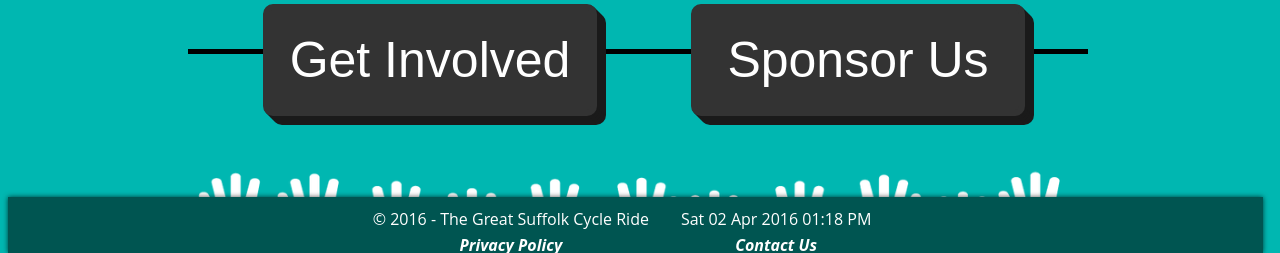
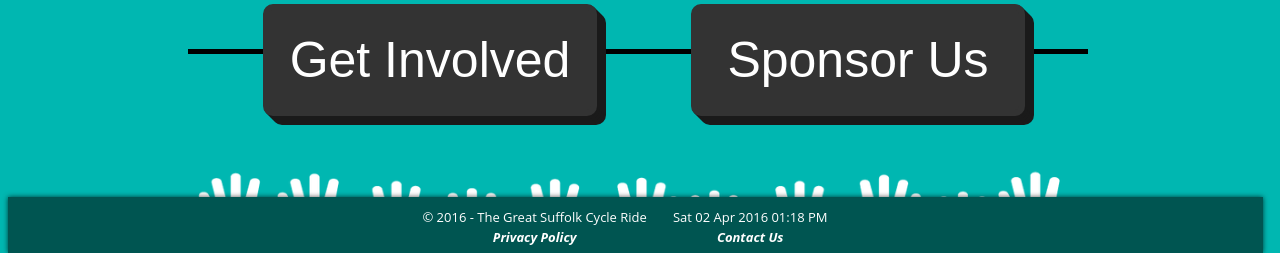
Before and after one commit to TonyFlury/SuffolkCycleDjango, a Django app: template SuffolkCycleRide/templates/SuffolkCycleRide/pages/home.html in a window 1280 px wide. Shown: the part 547-800 px from the top of the page. Run offline with Django 3.2, Linux system fonts and the light colour scheme; the template is opened without the code that fills it, so the values that code supplies are empty; parts of the project's set-up code (start-up, migrations or seed data) failed here and were passed over.

```diff
--- a/SuffolkCycleRide/static/SuffolkCycleRide/css/home.css
+++ b/SuffolkCycleRide/static/SuffolkCycleRide/css/home.css
@@ -124,6 +124,11 @@ h4:not(.normal) {
 }
 
 @media only screen and (min-width: 900px) {
+
+    table#footer-table {
+        font-size: small ;
+    }
+
     div.home-icon {
         position:absolute; top:150px; left:600px;
     }
```
